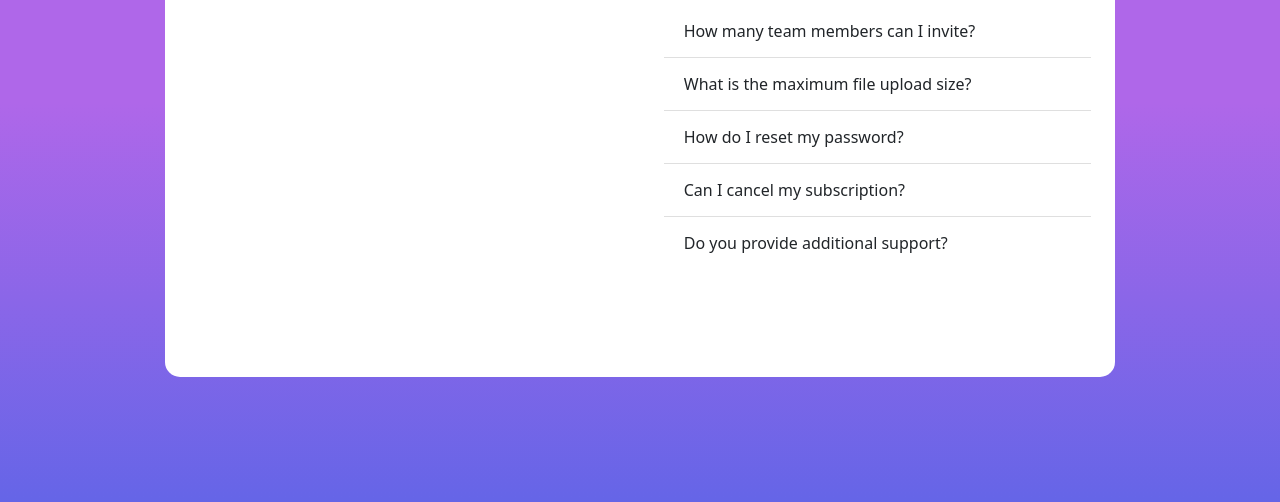
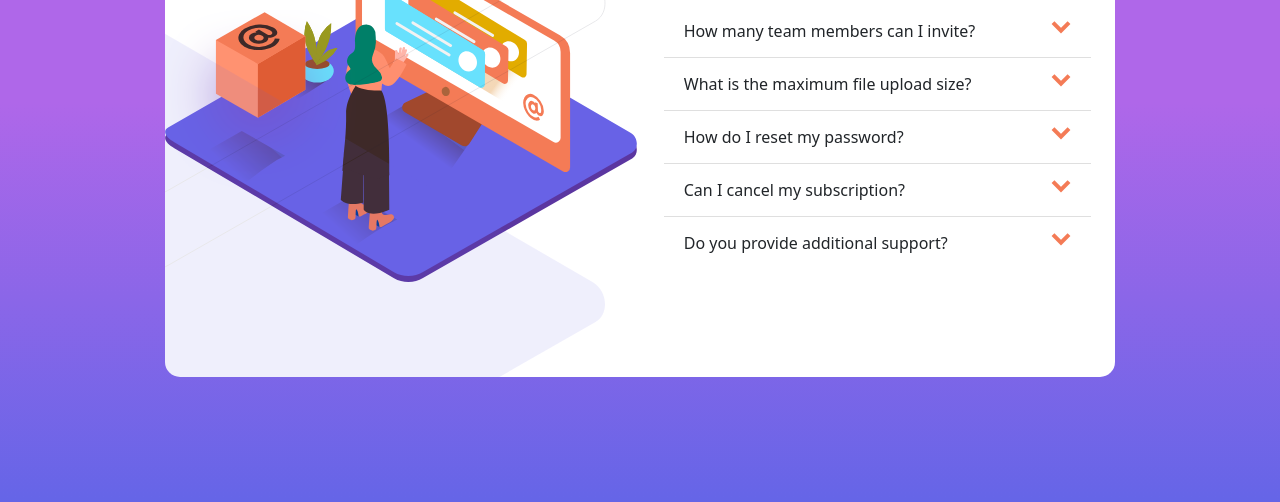
Before and after one commit to doyransafa/frontendmentor-challenge4, a plain HTML site: page index.html in a window 1280 px wide. Shown: the part 298-800 px from the top of the page. Drawn offline with nearby package versions, Linux system fonts and the light colour scheme; the site is published under a folder, as on GitHub Pages, so addresses that start at the root find nothing.

Commit message:
Update style.css

```diff
--- a/style.css
+++ b/style.css
@@ -15,7 +15,7 @@ body {
 .main-container {
     height: 100vh;
     background-image:
-    url("/images/illustration-woman-online-mobile.svg");
+    url("images/illustration-woman-online-mobile.svg");
     background-position:
         center top -33px;
     background-repeat: no-repeat;
@@ -26,8 +26,8 @@ body {
 
 .inner-container {
     background-image:
-        url("/images/bg-pattern-mobile.svg"),
-        url("/images/illustration-woman-online-mobile.svg");
+        url("images/bg-pattern-mobile.svg"),
+        url("images/illustration-woman-online-mobile.svg");
     background-position:
         center top,
         center top -100px;
@@ -62,12 +62,12 @@ body {
 }
 
 .accordion-button:not(.collapsed)::after {
-    background-image: url("/images/icon-arrow-down.svg");
+    background-image: url("images/icon-arrow-down.svg");
     font-weight: normal;
 }
 
 .accordion-button::after {
-    background-image: url("/images/icon-arrow-down.svg");
+    background-image: url("images/icon-arrow-down.svg");
     font-weight: normal;
 }
 
@@ -85,9 +85,9 @@ body {
         max-height: 550px;
         /* width: 80%; */
         background-image:
-        url("/images/bg-pattern-desktop.svg"),
-        url("/images/illustration-box-desktop.svg"),
-        url("/images/illustration-woman-online-desktop.svg");
+        url("images/bg-pattern-desktop.svg"),
+        url("images/illustration-box-desktop.svg"),
+        url("images/illustration-woman-online-desktop.svg");
         background-position:
             left -525px center,
             left center,
```
